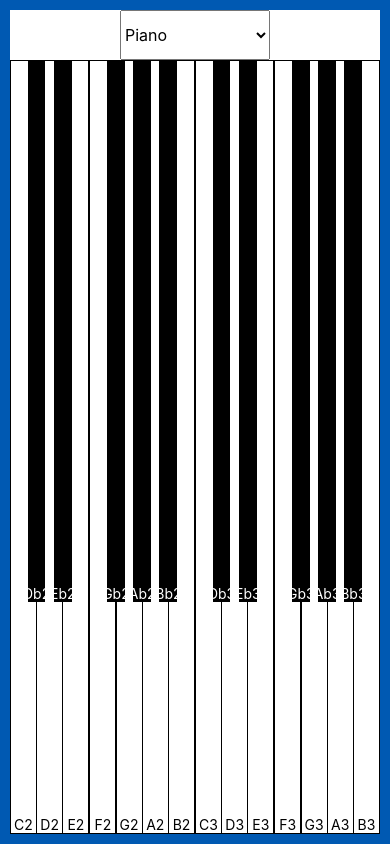
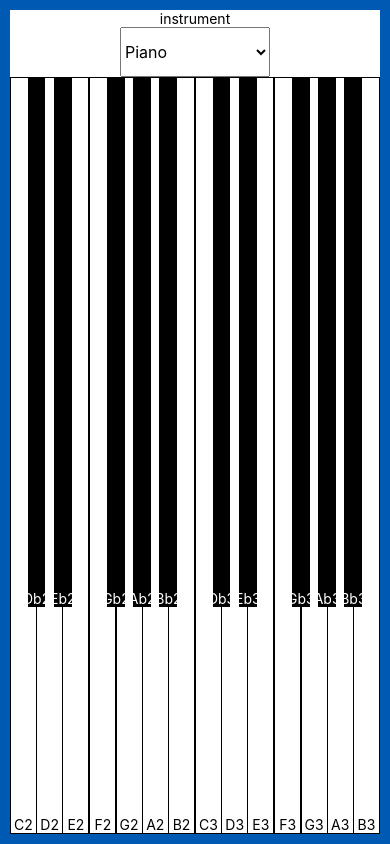
Before and after one commit to dcmorales/digital-keyboard-mobile, a React Native app: screen / in a window 390 px wide. Built offline with nearby package versions, Linux system fonts and the light colour scheme.

Commit message:
Setup for context

```diff
--- a/App.js
+++ b/App.js
@@ -3,13 +3,16 @@ import { StyleSheet, View } from 'react-native';
 
 import Header from './src/components/Header/Header';
 import Keyboard from './src/components/Keyboard/Keyboard';
+import SelectionStore from './src/context/SelectionContext';
 
 export default function App() {
   return (
-    <View style={styles.container}>
-      <Header />
-      <Keyboard />
-    </View>
+    <SelectionStore>
+      <View style={styles.container}>
+        <Header />
+        <Keyboard />
+      </View>
+    </SelectionStore>
   );
 }
 
--- a/src/components/Header/Header.js
+++ b/src/components/Header/Header.js
@@ -1,17 +1,20 @@
-import React, { useState } from 'react';
-import { Picker, View } from 'react-native';
+import React, { useContext } from 'react';
+import { Picker, Text, View } from 'react-native';
+
+import { Context } from '../../context/SelectionContext';
 
 export default function Header() {
-  const [selectedValue, setSelectedValue] = useState('piano');
-
+  const { selectedValue, setSelectedValue } = useContext(Context);
   const { container } = styles;
+  const listName = 'instrument';
 
   return (
     <View style={container}>
+      <Text>{listName}</Text>
       <Picker
         selectedValue={selectedValue}
         style={{ height: 50, width: 150 }}
-        onValueChange={(itemValue, itemIndex) => setSelectedValue(itemValue)}
+        onValueChange={itemValue => setSelectedValue(itemValue)}
       >
         <Picker.Item label="Piano" value="piano" />
         <Picker.Item label="Cowbell" value="cowbell" />
--- /dev/null
+++ b/src/context/SelectionContext.js
@@ -0,0 +1,13 @@
+import React, { useState } from 'react';
+
+export const Context = React.createContext();
+
+export default ({ children }) => {
+  const [selectedValue, setSelectedValue] = useState('piano');
+
+  return (
+    <Context.Provider value={{ selectedValue, setSelectedValue }}>
+      {children}
+    </Context.Provider>
+  );
+};
```
